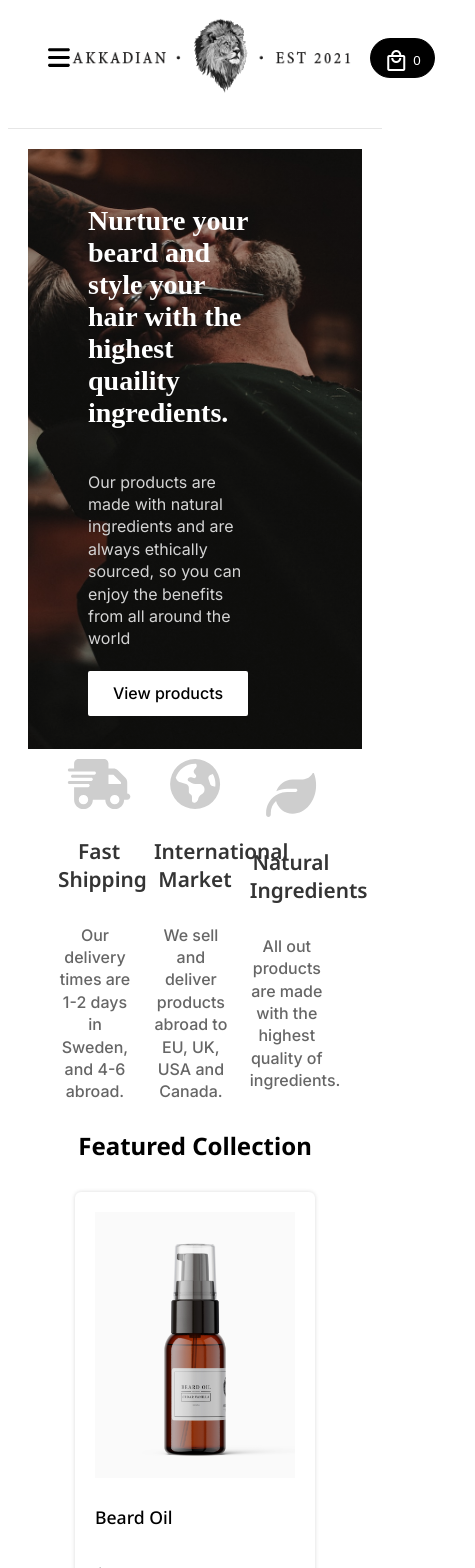
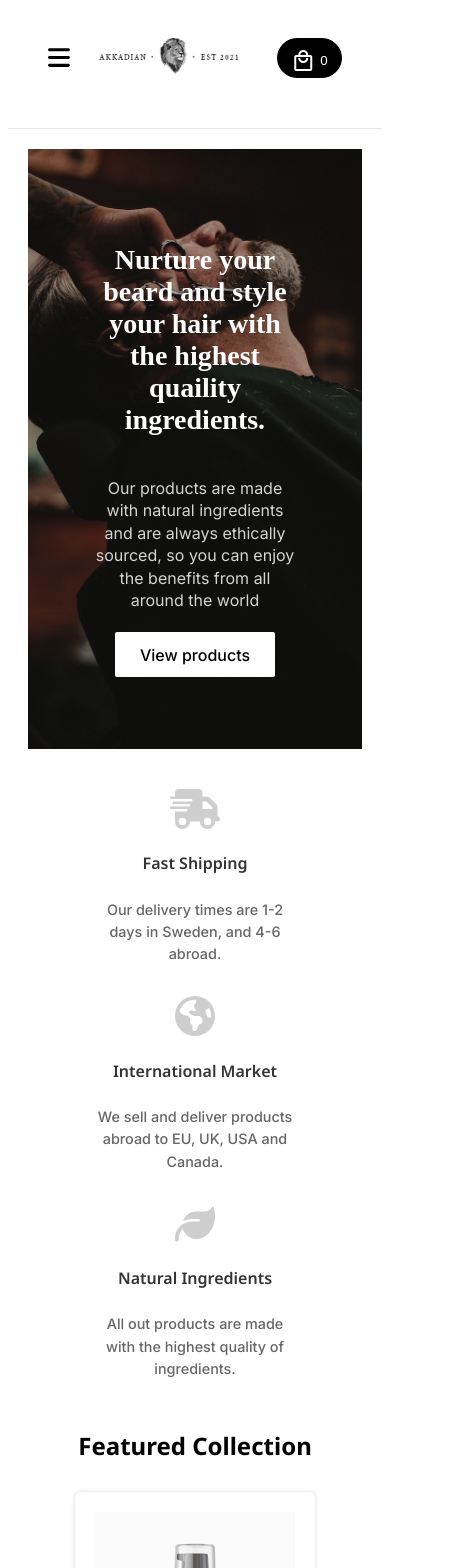
Before and after one commit to Hemenhk/akkadian-ecommerce-vue, a Vue app: page / in a window 390 px wide. Shown: the top 1568 px of the page, 475 px wide, since content can reach past the window. Built offline with nearby package versions, Linux system fonts and the light colour scheme.

Commit message:
Make website responsive for smaller screens

```diff
--- a/src/components/cart-icon/TheCartIcon.vue
+++ b/src/components/cart-icon/TheCartIcon.vue
@@ -23,7 +23,6 @@ localStorage.getItem("cart");
 const store = useStore();
 
 const itemCount = computed(() => store.state.cart.itemCount)
-
 const drawerIsOpen = ref(false);
 
 const toggleDrawer = () => (drawerIsOpen.value = true);
--- a/src/components/cart-icon/cart-drawer/TheCartDrawer.vue
+++ b/src/components/cart-icon/cart-drawer/TheCartDrawer.vue
@@ -40,12 +40,13 @@ const props = defineProps({
 const store = useStore();
 
 const total = computed(() => store.state.cart.total);
+const isOpen = toRef(props, "isOpen");
+const emit = defineEmits(["closeDrawer"]);
+
+
 const clearCartHandler = () => {
   store.commit("cart/setClearCart")
 }
-
-const isOpen = toRef(props, "isOpen");
-const emit = defineEmits(["closeDrawer"]);
 
 const closeDrawer = () => emit("closeDrawer");
 </script>
--- a/src/components/cart-icon/cart-drawer/TheCartItem.vue
+++ b/src/components/cart-icon/cart-drawer/TheCartItem.vue
@@ -57,7 +57,9 @@ const props = defineProps({
     required: true,
   },
 });
+
 const store = useStore();
+
 const product = store.state.product.products.find(
   (product) => product.id === props.id
 );
--- a/src/components/homepage/hero/TheHero.vue
+++ b/src/components/homepage/hero/TheHero.vue
@@ -72,4 +72,14 @@ import { RouterLink } from "vue-router";
   background-color: transparent;
   color: #fff;
 }
+
+@media (max-width: 600px){
+  .container {
+    text-align: center;
+    align-items: center;
+    justify-content: center;
+
+    margin-left: 0px !important;
+  }
+}
 </style>
--- a/src/components/homepage/perks/PerksComponent.vue
+++ b/src/components/homepage/perks/PerksComponent.vue
@@ -18,8 +18,6 @@
   </div>
 </template>
 
-<script setup></script>
-
 <style scoped>
 .container {
   display: flex;
@@ -32,6 +30,7 @@
 .perks {
   display: flex;
   flex-direction: column;
+  align-items: center;
   width: 30%;
   text-align: center;
 }
@@ -40,8 +39,9 @@
   font-size: 1.3rem;
   font-family: "noto sans";
   font-weight: 600;
+  text-align: center;
   color: #343434;
-  margin-bottom: 15px;
+  margin-bottom: 10px;
 }
 
 .perks p {
@@ -49,6 +49,8 @@
   font-size: 1rem;
   font-weight: 500;
   line-height: 1.4rem;
+  text-align: center;
+
   color: #666666;
   width: 90%;
 }
@@ -64,4 +66,27 @@
 .menu-icon:hover {
   color: cadetblue;
 }
+
+@media (max-width: 600px) {
+  .container {
+    display: flex;
+    flex-direction: column;
+    gap: 1rem;
+    height: 600px;
+  }
+  .perks {
+    width: 80%;
+  }
+  .perks h2 {
+    font-size: 1rem;
+  }
+
+  .perks p {
+    font-size: 0.9rem;
+  }
+
+  .menu-icon {
+    height: 40px;
+  }
+}
 </style>
--- a/src/components/navigation/TheHeader.vue
+++ b/src/components/navigation/TheHeader.vue
@@ -59,10 +59,28 @@ const closeDrawer = () => {
 }
 
 .cart-container {
-  margin-right: 40px;
+  margin-right: 20px;
 }
 .menu-icon {
   height: 25px;
   cursor: pointer;
 }
+
+@media (max-width: 600px) {
+  .image {
+    width: 250px;
+  }
+}
+
+@media (max-width: 460px) {
+  .image {
+    width: 200px;
+  }
+}
+
+@media (max-width: 390px) {
+  .image {
+    width: 150px;
+  }
+}
 </style>
--- a/src/pages/single-item/SingleItem.vue
+++ b/src/pages/single-item/SingleItem.vue
@@ -27,6 +27,7 @@ const store = useStore();
 const route = useRoute();
 
 const productId = route.params.productId;
+const cartItems = computed(() => store.state.cart.cartItems);
 
 const products = store.state.product.products.find(
   (p) => Number(p.id) === Number(productId)
@@ -34,8 +35,8 @@ const products = store.state.product.products.find(
 const { title, image, price, description } = products;
 
 const addItemHandler = () => store.commit("cart/setAddProduct", products);
+
 const increaseItemHandler = () => store.commit("cart/setIncrease", products);
-const cartItems = computed(() => store.state.cart.cartItems);
 </script>
 
 <style scoped>
@@ -111,7 +112,7 @@ const cartItems = computed(() => store.state.cart.cartItems);
   width: 70%;
 
   font-family: "noto sans";
-  font-size: .9rem;
+  font-size: 0.9rem;
   line-height: 1.4rem;
 }
 </style>
```
Also changed, not shown: src/App.vue (+0 -9 lines).
